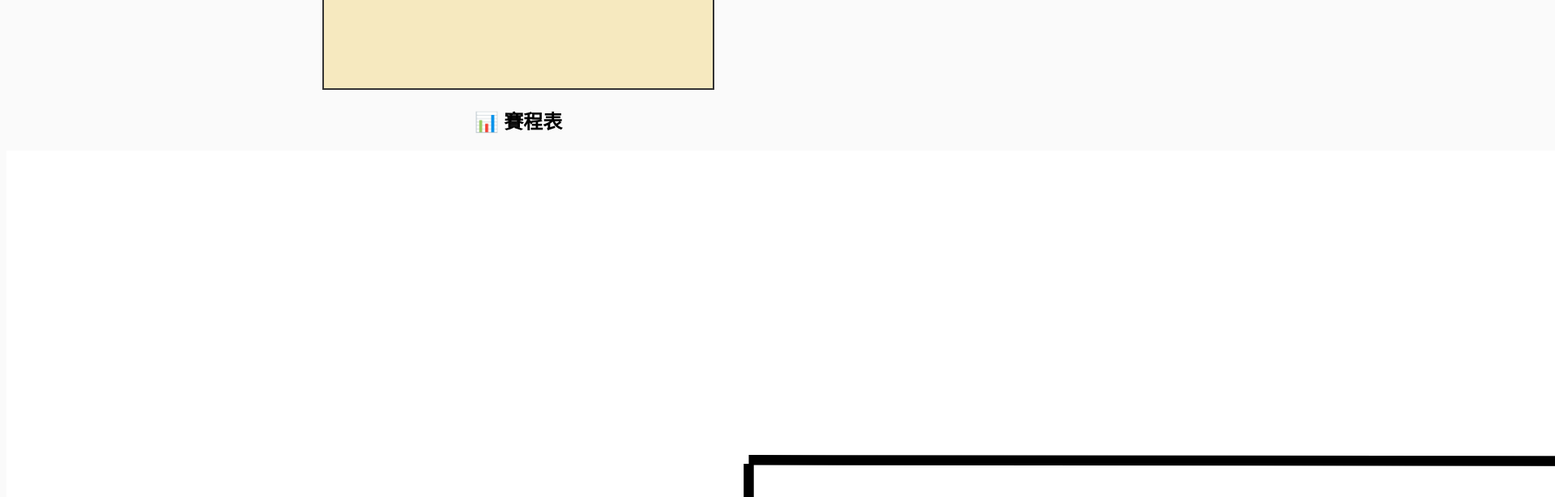
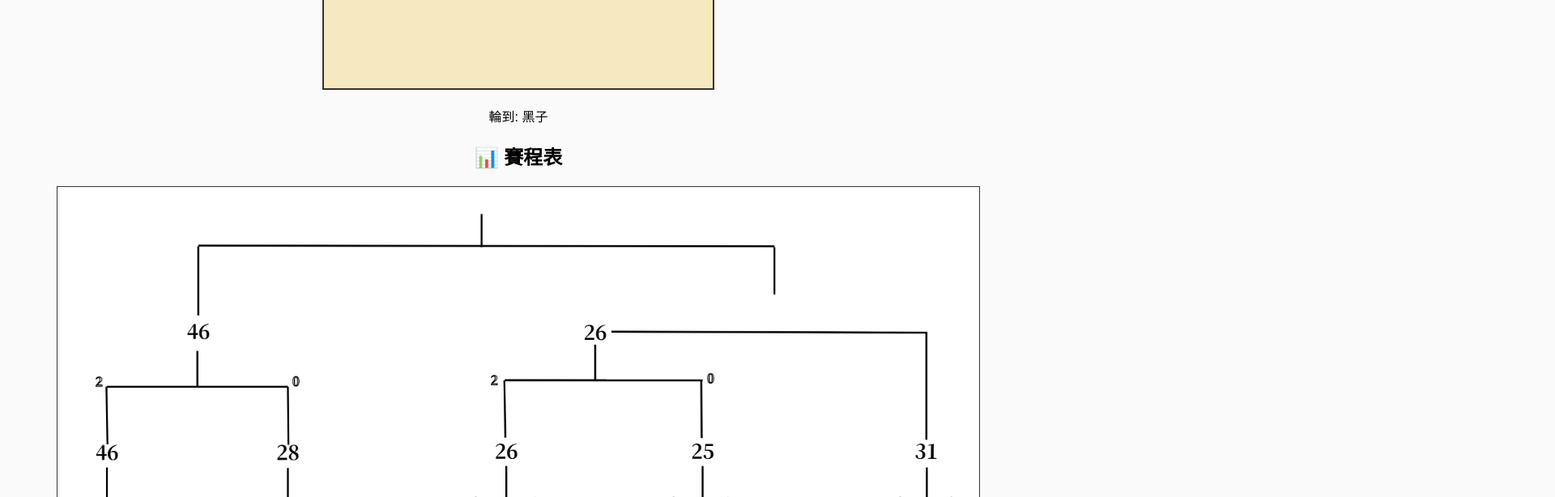
Before and after one commit to MarkTsao0906/398, a plain HTML site: page index.html in a window 1280 px wide. Shown: the part 462-1076 px from the top of the page at 81% size, 1920 px wide, since content can reach past the window. Drawn offline with Linux system fonts and the light colour scheme.

Commit message:
Update index.html

```diff
--- a/index.html
+++ b/index.html
@@ -9,9 +9,10 @@
   <h1>五子棋比賽</h1>
 
   <div id="board"></div>
+  <div id="status">輪到: 黑子</div>
 
   <h2>📊 賽程表</h2>
-  <img src="schedule.png" alt="賽程表" id="schedule">
+  <img src="schedule.png" alt="賽程表" id="schedule" style="max-width:90%;border:1px solid #333;">
 
   <script src="script.js"></script>
 </body>
```
